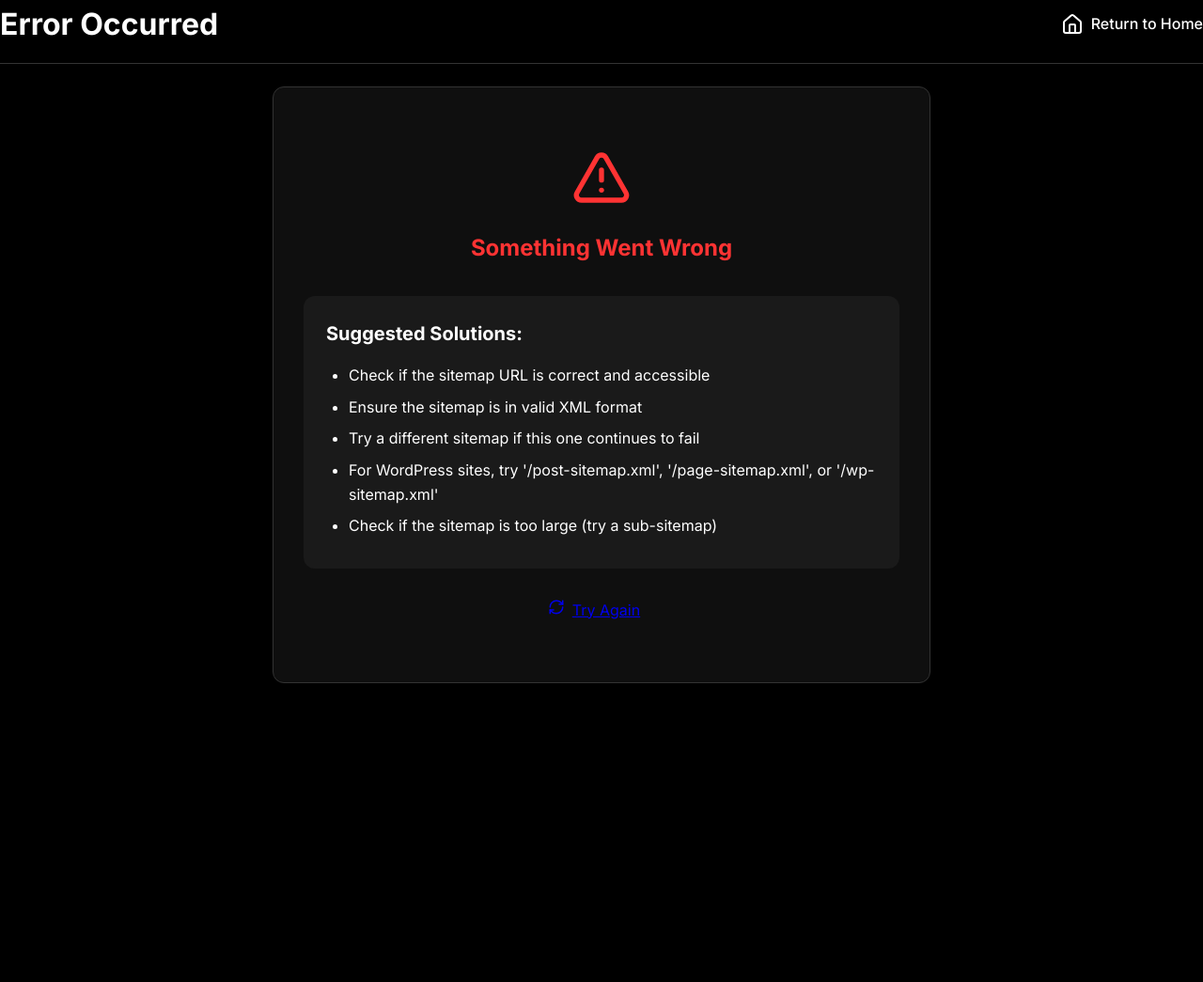
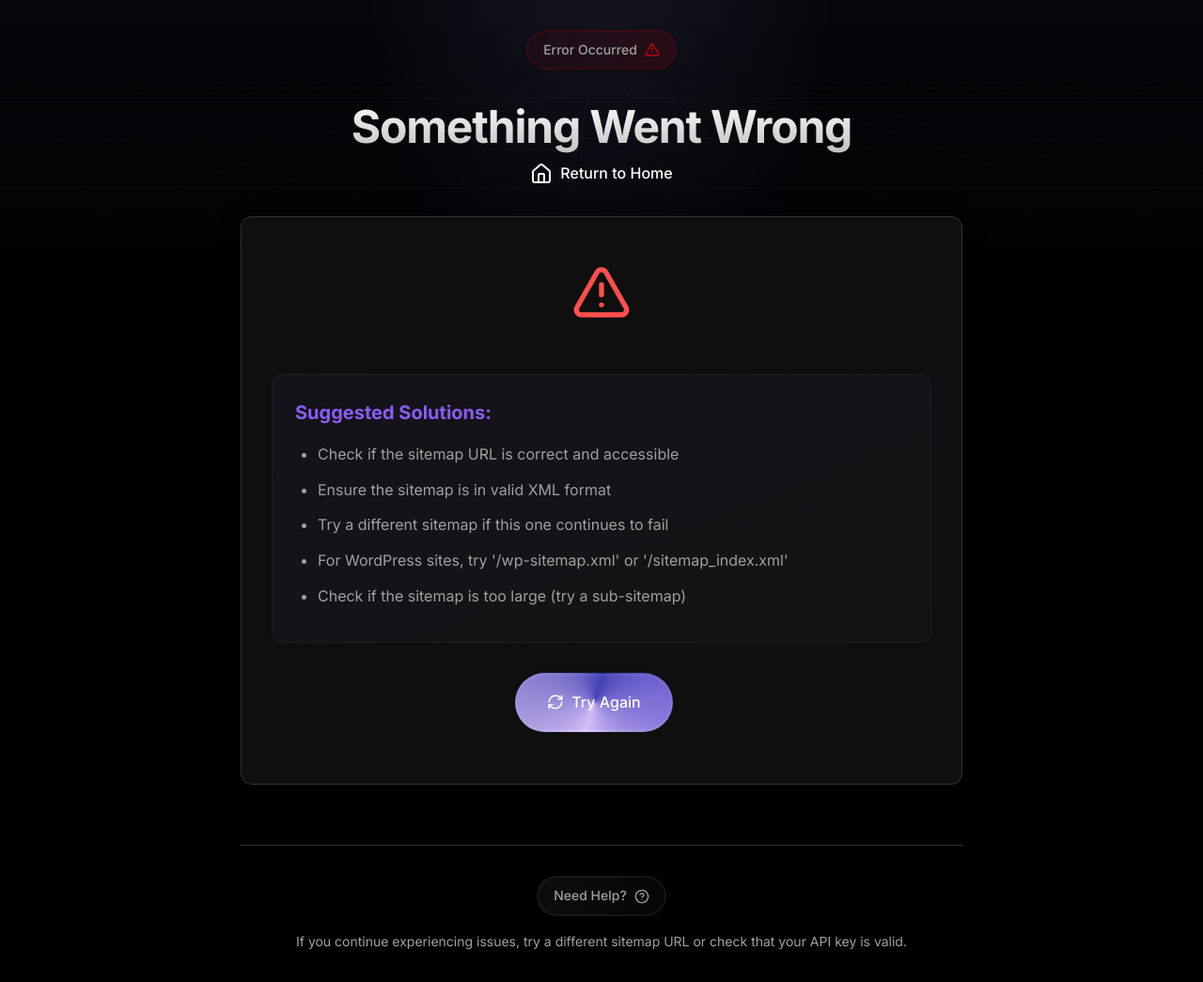
Before and after one commit to alainprocs/SitemapSageAI, a Flask app: template templates/error.html in a window 1280 px wide. Shown: the whole page at 94% size. Before the commit the page ends 727 px from the top, so only its background shows below. Run offline with Flask 3, Linux system fonts and the light colour scheme; the template is opened without the code that fills it, so the values that code supplies are empty.

Commit message:
Improve error handling by adding API key checks and a dedicated error page with improved UI.
Replit-Commit-Author: Agent
Replit-Commit-Session-Id: 2e48759c-7beb-4c8a-9a9c-5c2b336aed29
Replit-Commit-Screenshot-Url: https://storage.googleapis.com/screenshot-production-us-central1/d3bb2160-c22c-435c-a9b5-68800a82dc7b/4c53fd4b-fe46-4a52-9e4d-372f253b7389.jpg

```diff
--- a/app.py
+++ b/app.py
@@ -19,11 +19,29 @@ request_counter = {}
 @app.route('/')
 def index():
     """Render the main page with the sitemap URL input form."""
+    # Check if OpenAI API key is configured
+    if not os.environ.get("OPENAI_API_KEY"):
+        flash('Warning: OpenAI API key is not set up. Analysis functionality will not work properly.', 'warning')
+
     return render_template('index.html')
 
 @app.route('/analyze', methods=['POST'])
 def analyze():
     """Process the sitemap URL and analyze it for topical clusters."""
+    # Check if OpenAI API key is configured first
+    if not os.environ.get("OPENAI_API_KEY"):
+        logger.error("OPENAI_API_KEY environment variable is not set")
+        flash('OpenAI API key is not configured. Please set up your environment variable.', 'danger')
+        return render_template('error.html',
+                              error="Missing API Key",
+                              sitemap_url="",
+                              error_type="Configuration Error",
+                              suggestions=[
+                                  "Set the OPENAI_API_KEY environment variable",
+                                  "Ensure your API key has sufficient credits",
+                                  "Contact the administrator if you don't have access to the API key"
+                              ])
+
     sitemap_url = request.form.get('sitemap_url', '').strip()
 
     if not sitemap_url:
--- a/templates/error.html
+++ b/templates/error.html
@@ -12,76 +12,114 @@
     <link rel="stylesheet" href="{{ url_for('static', filename='css/custom.css') }}">
 </head>
 <body class="modern-ui">
-    <div class="container">
-        <div class="result-header">
-            <h1>Error Occurred</h1>
-            <a href="{{ url_for('index') }}" class="back-link">
+    <!-- Hero Section with grid background -->
+    <div class="hero-section-container" style="min-height: auto; padding-bottom: 0;">
+        <!-- Background gradient -->
+        <div class="hero-bg-gradient"></div>
+
+        <!-- Grid Animation -->
+        <div class="retro-grid">
+            <div class="grid-inner">
+                <div class="grid-lines"></div>
+            </div>
+            <div class="grid-fade"></div>
+        </div>
+
+        <div class="hero-content" style="padding: 2rem 1rem;">
+            <!-- Small tag at top -->
+            <div class="hero-tag" style="background: linear-gradient(to right, rgba(255, 0, 0, 0.05), rgba(255, 0, 0, 0.1)); border: 2px solid rgba(255, 0, 0, 0.1);">
+                <span>Error Occurred</span>
+                <i data-lucide="alert-triangle" class="tag-icon" style="color: rgba(255, 0, 0, 0.7);"></i>
+            </div>
+
+            <!-- Main heading with gradient -->
+            <h1 class="hero-title" style="margin-bottom: 0.5rem;">
+                <span class="title-regular">{{ error_type|default('Something Went Wrong') }}</span>
+            </h1>
+
+            <!-- Back to home link -->
+            <a href="{{ url_for('index') }}" class="back-link" style="margin-bottom: 2rem;">
                 <i data-lucide="home"></i>
                 <span>Return to Home</span>
             </a>
         </div>
+    </div>
 
-        <div class="result-container" style="max-width: 700px; margin: 0 auto;">
-            <div style="text-align: center; padding: 2rem 0;">
-                <i data-lucide="alert-triangle" style="width: 64px; height: 64px; color: #ff3333; margin-bottom: 1rem;"></i>
-                <h2 style="margin-bottom: 1.5rem; color: #ff3333;">{{ error_type|default('Something Went Wrong') }}</h2>
+    <div class="container" style="max-width: 800px; margin: 0 auto; padding: 0 1rem;">
+        <div class="result-container" style="margin-top: -2rem; position: relative; z-index: 20; box-shadow: 0 4px 30px rgba(0, 0, 0, 0.2); text-align: center;">
+            <div style="padding: 1rem 0;">
+                <i data-lucide="alert-triangle" style="width: 64px; height: 64px; color: #ff4e4e; margin-bottom: 1rem;"></i>
 
                 {% if sitemap_url %}
                 <div style="margin-bottom: 1.5rem;">
                     <span style="color: var(--muted-foreground);">URL:</span>
-                    <code style="background-color: var(--muted); padding: 0.25rem 0.5rem; border-radius: 0.25rem;">{{ sitemap_url }}</code>
+                    <code style="background-color: rgba(139, 92, 246, 0.1); padding: 0.25rem 0.5rem; border-radius: 0.25rem; color: #EC4899;">{{ sitemap_url }}</code>
                 </div>
                 {% endif %}
 
-                <p style="margin-bottom: 2rem;">{{ error }}</p>
+                <p style="margin-bottom: 2rem; max-width: 600px; margin-left: auto; margin-right: auto; color: var(--muted-foreground);">{{ error }}</p>
 
                 {% if xml_sample %}
-                <div style="border: 1px solid var(--border); border-radius: var(--radius); margin-bottom: 2rem; text-align: left;">
-                    <div style="padding: 0.75rem 1rem; border-bottom: 1px solid var(--border); display: flex; justify-content: space-between; align-items: center;">
-                        <span>XML Content Sample</span>
+                <div style="border: 1px solid rgba(139, 92, 246, 0.1); border-radius: var(--radius); margin-bottom: 2rem; text-align: left; background: linear-gradient(to bottom right, rgba(0, 0, 0, 0.2), rgba(0, 0, 0, 0.1));">
+                    <div style="padding: 0.75rem 1rem; border-bottom: 1px solid rgba(139, 92, 246, 0.1); display: flex; justify-content: space-between; align-items: center;">
+                        <span style="color: #8B5CF6;">XML Content Sample</span>
                         <button id="toggleXml" style="background: none; border: none; color: var(--foreground); cursor: pointer;">
                             <i data-lucide="chevron-down"></i>
                         </button>
                     </div>
                     <div id="xmlSample" style="display: none;">
                         <div style="padding: 1rem;">
-                            <pre style="background-color: var(--card); padding: 1rem; border-radius: var(--radius); overflow-x: auto; font-size: 0.875rem; margin: 0;"><code>{{ xml_sample }}</code></pre>
+                            <pre style="background-color: rgba(0, 0, 0, 0.3); padding: 1rem; border-radius: var(--radius); overflow-x: auto; font-size: 0.875rem; margin: 0;"><code>{{ xml_sample }}</code></pre>
                         </div>
                     </div>
                 </div>
                 {% endif %}
 
-                <div style="background-color: var(--muted); padding: 1.5rem; border-radius: var(--radius); margin-bottom: 2rem; text-align: left;">
-                    <h3 style="margin-bottom: 1rem; font-size: 1.25rem;">Suggested Solutions:</h3>
-                    <ul style="padding-left: 1.5rem; margin-bottom: 0;">
+                <div style="background: linear-gradient(to bottom right, rgba(139, 92, 246, 0.05), rgba(255, 255, 255, 0.02)); padding: 1.5rem; border-radius: var(--radius); margin-bottom: 2rem; text-align: left; border: 1px solid rgba(139, 92, 246, 0.1);">
+                    <h3 style="margin-bottom: 1rem; font-size: 1.25rem; color: #8B5CF6;">Suggested Solutions:</h3>
+                    <ul style="padding-left: 1.5rem; margin-bottom: 0; color: var(--muted-foreground);">
                         {% if suggestions %}
                             {% for suggestion in suggestions %}
-                                <li style="margin-bottom: 0.5rem;">{{ suggestion }}</li>
+                                <li style="margin-bottom: 0.75rem;">{{ suggestion }}</li>
                             {% endfor %}
                         {% else %}
-                            <li style="margin-bottom: 0.5rem;">Check if the sitemap URL is correct and accessible</li>
-                            <li style="margin-bottom: 0.5rem;">Ensure the sitemap is in valid XML format</li>
-                            <li style="margin-bottom: 0.5rem;">Try a different sitemap if this one continues to fail</li>
-                            <li style="margin-bottom: 0.5rem;">For WordPress sites, try '/post-sitemap.xml', '/page-sitemap.xml', or '/wp-sitemap.xml'</li>
-                            <li style="margin-bottom: 0.5rem;">Check if the sitemap is too large (try a sub-sitemap)</li>
+                            <li style="margin-bottom: 0.75rem;">Check if the sitemap URL is correct and accessible</li>
+                            <li style="margin-bottom: 0.75rem;">Ensure the sitemap is in valid XML format</li>
+                            <li style="margin-bottom: 0.75rem;">Try a different sitemap if this one continues to fail</li>
+                            <li style="margin-bottom: 0.75rem;">For WordPress sites, try '/wp-sitemap.xml' or '/sitemap_index.xml'</li>
+                            <li style="margin-bottom: 0.75rem;">Check if the sitemap is too large (try a sub-sitemap)</li>
                         {% endif %}
                     </ul>
                 </div>
 
-                <div>
-                    <a href="{{ url_for('index') }}" class="button" style="display: inline-flex; max-width: 200px; margin-right: 1rem;">
-                        <i data-lucide="refresh-cw" style="width: 18px; height: 18px; margin-right: 0.5rem;"></i>
-                        <span>Try Again</span>
-                    </a>
+                <div style="margin-top: 2rem;">
+                    <div class="cta-button-wrapper" style="display: inline-block; margin-right: 1rem;">
+                        <span class="button-glow"></span>
+                        <a href="{{ url_for('index') }}" class="hero-button" style="display: inline-flex; align-items: center; gap: 0.5rem; text-decoration: none;">
+                            <i data-lucide="refresh-cw" style="width: 18px; height: 18px;"></i>
+                            <span>Try Again</span>
+                        </a>
+                    </div>
 
                     {% if sitemap_url %}
-                    <a href="{{ sitemap_url }}" target="_blank" style="display: inline-flex; align-items: center; color: var(--muted-foreground); text-decoration: none;">
+                    <a href="{{ sitemap_url }}" target="_blank" style="display: inline-flex; align-items: center; color: var(--muted-foreground); text-decoration: none; margin-top: 1rem;">
                         <i data-lucide="external-link" style="width: 18px; height: 18px; margin-right: 0.5rem;"></i>
                         <span>View Original Sitemap</span>
                     </a>
                     {% endif %}
                 </div>
             </div>
+        </div>
+
+        <!-- Footer section -->
+        <div style="text-align: center; margin: 4rem 0 2rem; padding-top: 2rem; border-top: 1px solid var(--border);">
+            <div class="hero-tag" style="margin-bottom: 1rem;">
+                <span>Need Help?</span>
+                <i data-lucide="help-circle" class="tag-icon"></i>
+            </div>
+            <p style="color: var(--muted-foreground); font-size: 0.875rem;">
+                If you continue experiencing issues, try a different sitemap URL or check that your API key is valid.
+            </p>
         </div>
     </div>
 
```
Also changed, not shown: attached_assets/IMG_6276.png (added).
